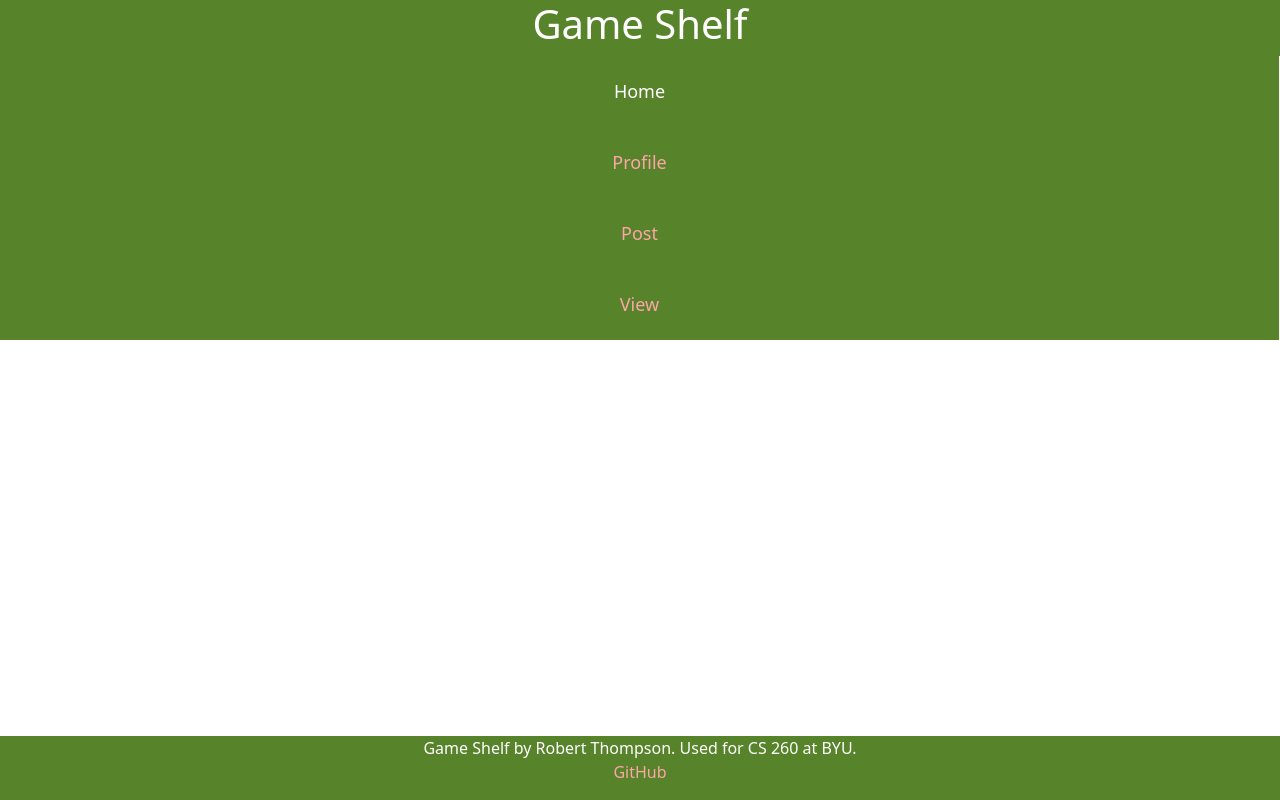
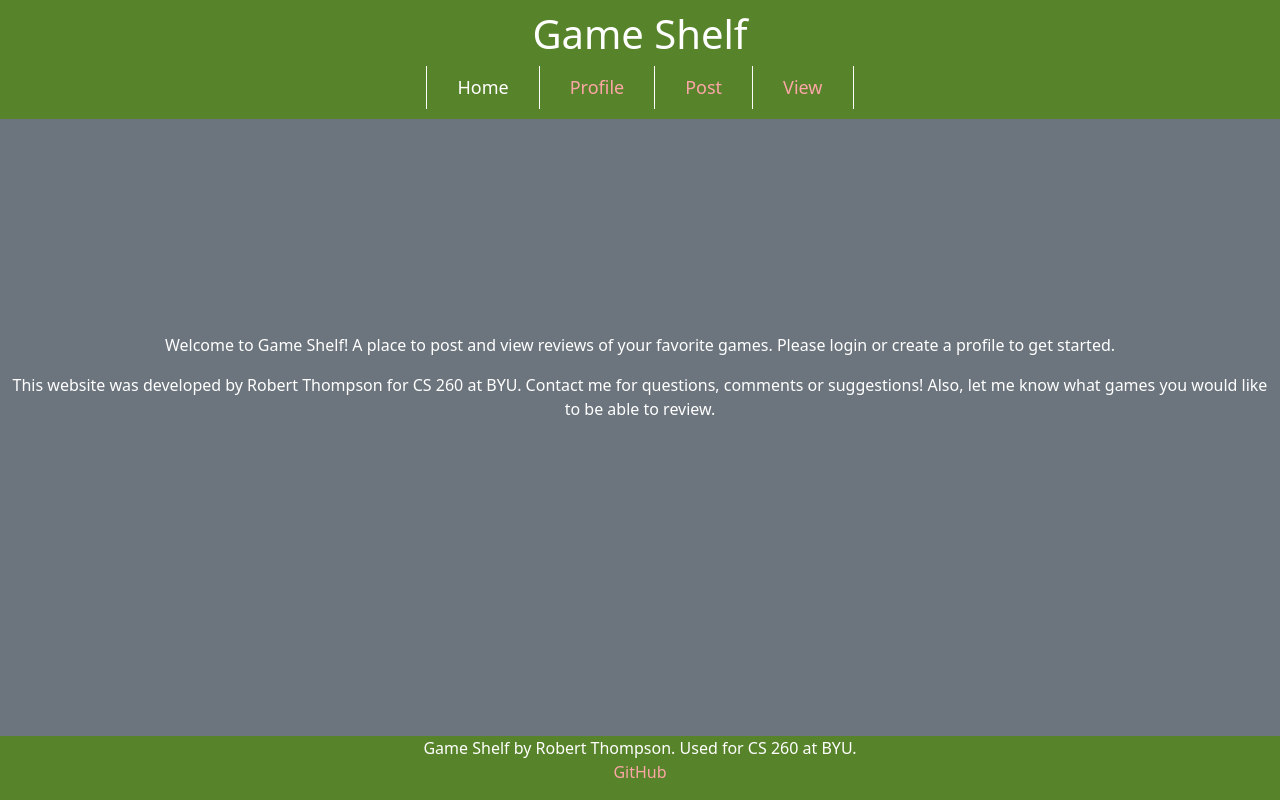
Before and after one commit to Shadowfox20/Startup, a React (Vite) app: page / in a window 1280 px wide. Built offline with nearby package versions, Linux system fonts and the light colour scheme.

Commit message:
fixed structure

```diff
--- a/src/app.css
+++ b/src/app.css
@@ -1,39 +1,54 @@
-body {
+.app-body {
     display: flex;
     flex-direction: column;
+    background-color: hsl(208, 7, 46);
+    height: 100vh;
+    margin: 0;
 }
 
 header {
-    flex: 0 80px;
+    flex: 0;
     background-color: hsl(90, 51%, 34%);
-    text-align: center;
     font-size: 18px;
     color: white;
+    text-align: center;
+    margin: 0;
+    padding: 10px;
     position: fixed;
     width: 100%;
     top: 0;
 }
 
-ul {
+nav {
     justify-content: center;
-    gap: 0px;
     margin: 0;
     padding: 0;
+    background-color: hsl(90, 51%, 34%);
     display: flex;
     flex-direction: row;
+    justify-content: center;
+    background-color: hsl(90, 51%, 34%);
+}
+.navbar-nav {
+    display: flex;
+    flex-direction: row;
+    list-style: none;
+    margin: 0;
+    padding: 0;
 }
 
-ul li {
-    display: block;
-    padding: 14px 16px;
-    text-decoration: none;
-    flex: 1;
+.nav-item {
+    padding: 0 30px;
     border-right: 1px solid white;
 }
 
+.nav-item:first-child {
+    border-left: 1px solid white;
+}
+
 main {
-    flex: 1 calc(100vh - 110px);
-    top: 480px;
+    flex: 1;
+    top: 80px;
     display: flex;
     flex-direction: column;
     align-items: center;
@@ -43,7 +58,7 @@ main {
 }
 
 footer {
-    flex: 0 30px;
+    flex: 0 0 30px;
     background-color: hsl(90, 51%, 34%);
     color: white;
     text-align: center;
--- a/src/app.jsx
+++ b/src/app.jsx
@@ -11,7 +11,7 @@ import { View } from './view/view';
 export default function App() {
  return (
   <BrowserRouter>
-  <body>
+  <div className="app-body">
    <header>
     <h1>Game Shelf</h1>
      <nav>
@@ -54,7 +54,7 @@ export default function App() {
      <a href="https://github.com/Shadowfox20/Startup"> GitHub </a>
     </p>
    </footer>
-  </body>
+  </div>
   </BrowserRouter>
  );
 }
```
